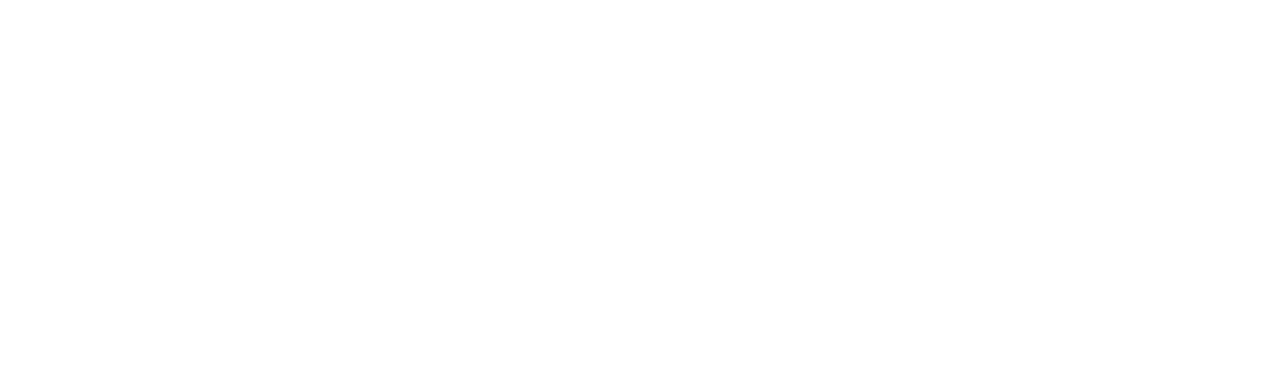
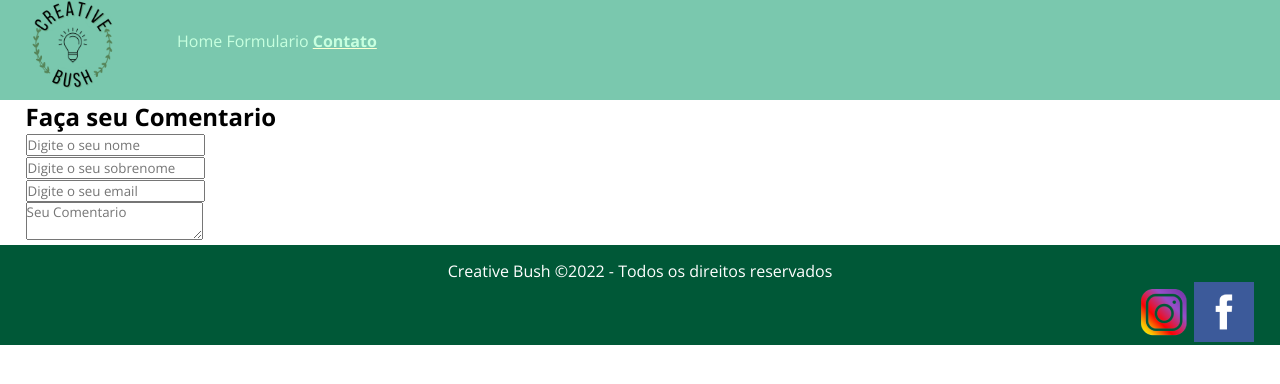
Before and after one commit to MauricioRoseo/Projeto-PIA-2-ano-by-Creative-Bush, a plain HTML site: page Contato.html in a window 1280 px wide. Drawn offline with nearby package versions, Linux system fonts and the light colour scheme; a web font is replaced by a local one.

Commit message:
Add files via upload

```diff
--- a/Contato.html
+++ b/Contato.html
@@ -0,0 +1,86 @@
+<!DOCTYPE html>
+<html lang="pt">
+    <head>
+        <title>Creative Bush</title>
+
+        <meta charset="UTF-8">
+        <meta name="viewport" content="widt=device-width;initial-scale-1.0">
+        <meta name="author" content="Ana Julia Miranda, Gabriela Goulart, Gabriely Diniz, Mauricio Roseo, Ludervan">
+        <meta name="description" content="Um site para incentivo ao ensino">
+        <meta name="keywords" content="Escola, EJA, Proeja, Fundamental, Ensino Médio, Escolaridade, Instituições">
+
+        <link href="https://fonts.googleapis.com/icon?family=Material+Icons"rel="stylesheet">
+        <link rel="stylesheet" href="css/style.css">
+        <style>
+           @import url('https://fonts.googleapis.com/css2?family=Alice&family=Oleo+Script+Swash+Caps&family=Open+Sans:wght@300;400;700&family=Oswald:wght@500&family=Tapestry&display=swap');
+        </style>
+    </head>
+    <body>
+        <!--Cabeçalho-->
+        <header>
+            <div class="container">
+                <div class="logo">
+                    <a href="index.html"><img src="img/Logomarca Creative Bush.png"></a>
+                </div>
+
+                <nav class="menu-desk">
+                    <ul>
+                        <li><a href="index.html">Home</a></li>
+                        <li><a href="Formulario.html">Formulario</a></li>
+                        <li class="selected"><a href="contato.html">Contato</a></li>
+                    </ul>
+                </nav>
+
+                <nav class="menu-mobile">
+                    <h2><span class="material-icons">reorder</span></h2>
+                    <ul>
+                        <li><a href="index.html">Home</a></li>
+                        <li><a href="Formulario.html">Formulario</a></li>
+                        <li class="selected"><a href="contato.html">Contato</a></li>
+                    </ul>
+                </nav>
+                <div class="clear"></div>
+            </div>
+        </header>
+        <!--Corpo-->
+
+        <section class="contato">
+            <div class="container">
+                <div>
+                    <h2>Faça seu Comentario</h2>
+
+                    <form method="post">
+                        <div class="w50">
+                            <input placeholder="Digite o seu nome" type="text" required>
+                        </div>
+
+                        <div class="w50">
+                            <input placeholder="Digite o seu sobrenome" type="text" required>
+                        </div>
+
+                        <div class="w100">
+                            <input placeholder="Digite o seu email" type="email" required>
+                        </div>
+
+                        <div class="w100">
+                            <textarea placeholder="Seu Comentario"></textarea>
+                        </div>
+                    </form>
+                </div>
+            </div>
+        </section>
+
+        <!--Rodapé-->
+
+        <footer class="footer2">
+            <div class="container">
+                <p>Creative Bush ©2022 - Todos os direitos reservados</p>
+                <div class="redes">
+                    <a class="imgredes" href="#"><img src="img/footer-1.png"></a>
+                    <a class="imgredes" href="#"><img src="img/footer-2.png"></a>
+                </div>
+                </div>
+        </footer>
+
+    </body>
+</html>
```
Also changed, not shown: Formulario.html (+4 -4 lines).
